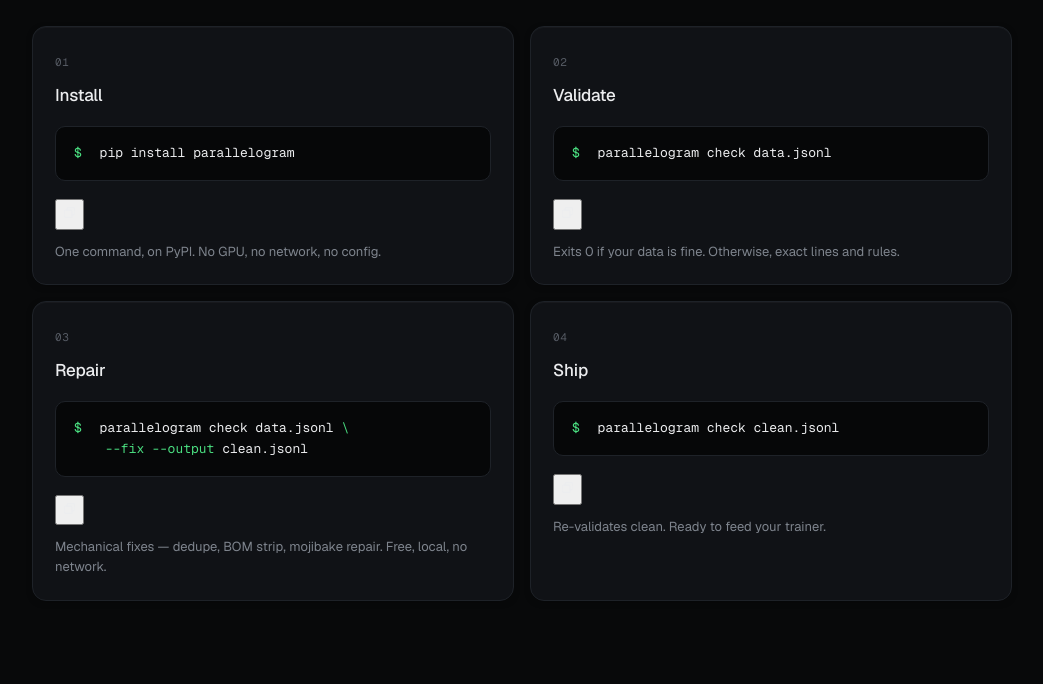
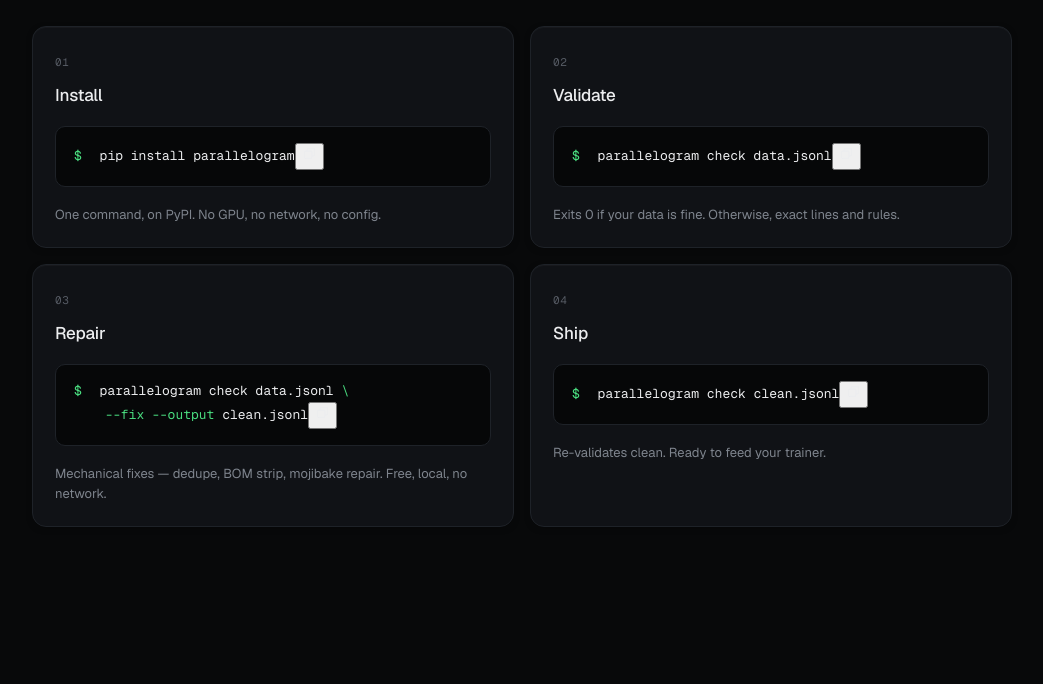
Before and after one commit to Thatayotlhe04/Parallelogram, a plain HTML site: page landing/index.html in a window 1280 px wide. Shown: the part 4897-5581 px from the top of the page, without its empty margins (118-1161 px from the left). Drawn offline with nearby package versions, Linux system fonts and the light colour scheme.

Commit message:
Place copy buttons inside codeblocks for all four install commands

```diff
--- a/landing/index.html
+++ b/landing/index.html
@@ -386,49 +386,29 @@ duplicate of line 89  <span class="s-dim">(3 copies total at lines: [89, 147, 40
         <div class="install-card reveal" data-reveal>
           <span class="step">01</span>
           <h4>Install</h4>
-          <div class="install-code-wrapper">
-            <pre class="codeblock dark"><span class="prompt">$</span> pip install parallelogram</pre>
-            <button class="install-code-copy" type="button" aria-label="Copy install command" data-copy-text="pip install parallelogram">
-              <svg viewBox="0 0 16 16" width="13" height="13"><path fill="none" stroke="currentColor" stroke-width="1.4" d="M5 5V3a1 1 0 0 1 1-1h7a1 1 0 0 1 1 1v7a1 1 0 0 1-1 1h-2M3 5h7a1 1 0 0 1 1 1v7a1 1 0 0 1-1 1H3a1 1 0 0 1-1-1V6a1 1 0 0 1 1-1Z"></path></svg>
-            </button>
-          </div>
+          <pre class="codeblock dark"><span class="prompt">$</span> pip install parallelogram<button class="install-copy-btn" type="button" aria-label="Copy install command" data-copy-text="pip install parallelogram"><svg viewBox="0 0 16 16" width="13" height="13"><path fill="none" stroke="currentColor" stroke-width="1.4" d="M5 5V3a1 1 0 0 1 1-1h7a1 1 0 0 1 1 1v7a1 1 0 0 1-1 1h-2M3 5h7a1 1 0 0 1 1 1v7a1 1 0 0 1-1 1H3a1 1 0 0 1-1-1V6a1 1 0 0 1 1-1Z"></path></svg></button></pre>
           <p class="muted">One command, on PyPI. No GPU, no network, no config.</p>
         </div>
 
         <div class="install-card reveal" data-reveal style="--d:.08s">
           <span class="step">02</span>
           <h4>Validate</h4>
-          <div class="install-code-wrapper">
-            <pre class="codeblock dark"><span class="prompt">$</span> parallelogram check data.jsonl</pre>
-            <button class="install-code-copy" type="button" aria-label="Copy validate command" data-copy-text="parallelogram check data.jsonl">
-              <svg viewBox="0 0 16 16" width="13" height="13"><path fill="none" stroke="currentColor" stroke-width="1.4" d="M5 5V3a1 1 0 0 1 1-1h7a1 1 0 0 1 1 1v7a1 1 0 0 1-1 1h-2M3 5h7a1 1 0 0 1 1 1v7a1 1 0 0 1-1 1H3a1 1 0 0 1-1-1V6a1 1 0 0 1 1-1Z"></path></svg>
-            </button>
-          </div>
+          <pre class="codeblock dark"><span class="prompt">$</span> parallelogram check data.jsonl<button class="install-copy-btn" type="button" aria-label="Copy validate command" data-copy-text="parallelogram check data.jsonl"><svg viewBox="0 0 16 16" width="13" height="13"><path fill="none" stroke="currentColor" stroke-width="1.4" d="M5 5V3a1 1 0 0 1 1-1h7a1 1 0 0 1 1 1v7a1 1 0 0 1-1 1h-2M3 5h7a1 1 0 0 1 1 1v7a1 1 0 0 1-1 1H3a1 1 0 0 1-1-1V6a1 1 0 0 1 1-1Z"></path></svg></button></pre>
           <p class="muted">Exits 0 if your data is fine. Otherwise, exact lines and rules.</p>
         </div>
 
         <div class="install-card reveal" data-reveal style="--d:.16s">
           <span class="step">03</span>
           <h4>Repair</h4>
-          <div class="install-code-wrapper">
-            <pre class="codeblock dark"><span class="prompt">$</span> parallelogram check data.jsonl <span class="g">\</span>
-    <span class="g">--fix --output</span> clean.jsonl</pre>
-            <button class="install-code-copy" type="button" aria-label="Copy repair command" data-copy-text="parallelogram check data.jsonl \&#10;  --fix --output clean.jsonl">
-              <svg viewBox="0 0 16 16" width="13" height="13"><path fill="none" stroke="currentColor" stroke-width="1.4" d="M5 5V3a1 1 0 0 1 1-1h7a1 1 0 0 1 1 1v7a1 1 0 0 1-1 1h-2M3 5h7a1 1 0 0 1 1 1v7a1 1 0 0 1-1 1H3a1 1 0 0 1-1-1V6a1 1 0 0 1 1-1Z"></path></svg>
-            </button>
-          </div>
+          <pre class="codeblock dark"><span class="prompt">$</span> parallelogram check data.jsonl <span class="g">\</span>
+    <span class="g">--fix --output</span> clean.jsonl<button class="install-copy-btn" type="button" aria-label="Copy repair command" data-copy-text="parallelogram check data.jsonl \&#10;  --fix --output clean.jsonl"><svg viewBox="0 0 16 16" width="13" height="13"><path fill="none" stroke="currentColor" stroke-width="1.4" d="M5 5V3a1 1 0 0 1 1-1h7a1 1 0 0 1 1 1v7a1 1 0 0 1-1 1h-2M3 5h7a1 1 0 0 1 1 1v7a1 1 0 0 1-1 1H3a1 1 0 0 1-1-1V6a1 1 0 0 1 1-1Z"></path></svg></button></pre>
           <p class="muted">Mechanical fixes — dedupe, BOM strip, mojibake repair. Free, local, no network.</p>
         </div>
 
         <div class="install-card reveal" data-reveal style="--d:.24s">
           <span class="step">04</span>
           <h4>Ship</h4>
-          <div class="install-code-wrapper">
-            <pre class="codeblock dark"><span class="prompt">$</span> parallelogram check clean.jsonl</pre>
-            <button class="install-code-copy" type="button" aria-label="Copy ship command" data-copy-text="parallelogram check clean.jsonl">
-              <svg viewBox="0 0 16 16" width="13" height="13"><path fill="none" stroke="currentColor" stroke-width="1.4" d="M5 5V3a1 1 0 0 1 1-1h7a1 1 0 0 1 1 1v7a1 1 0 0 1-1 1h-2M3 5h7a1 1 0 0 1 1 1v7a1 1 0 0 1-1 1H3a1 1 0 0 1-1-1V6a1 1 0 0 1 1-1Z"></path></svg>
-            </button>
-          </div>
+          <pre class="codeblock dark"><span class="prompt">$</span> parallelogram check clean.jsonl<button class="install-copy-btn" type="button" aria-label="Copy ship command" data-copy-text="parallelogram check clean.jsonl"><svg viewBox="0 0 16 16" width="13" height="13"><path fill="none" stroke="currentColor" stroke-width="1.4" d="M5 5V3a1 1 0 0 1 1-1h7a1 1 0 0 1 1 1v7a1 1 0 0 1-1 1h-2M3 5h7a1 1 0 0 1 1 1v7a1 1 0 0 1-1 1H3a1 1 0 0 1-1-1V6a1 1 0 0 1 1-1Z"></path></svg></button></pre>
           <p class="muted">Re-validates clean. Ready to feed your trainer.</p>
         </div>
       </div>
```
